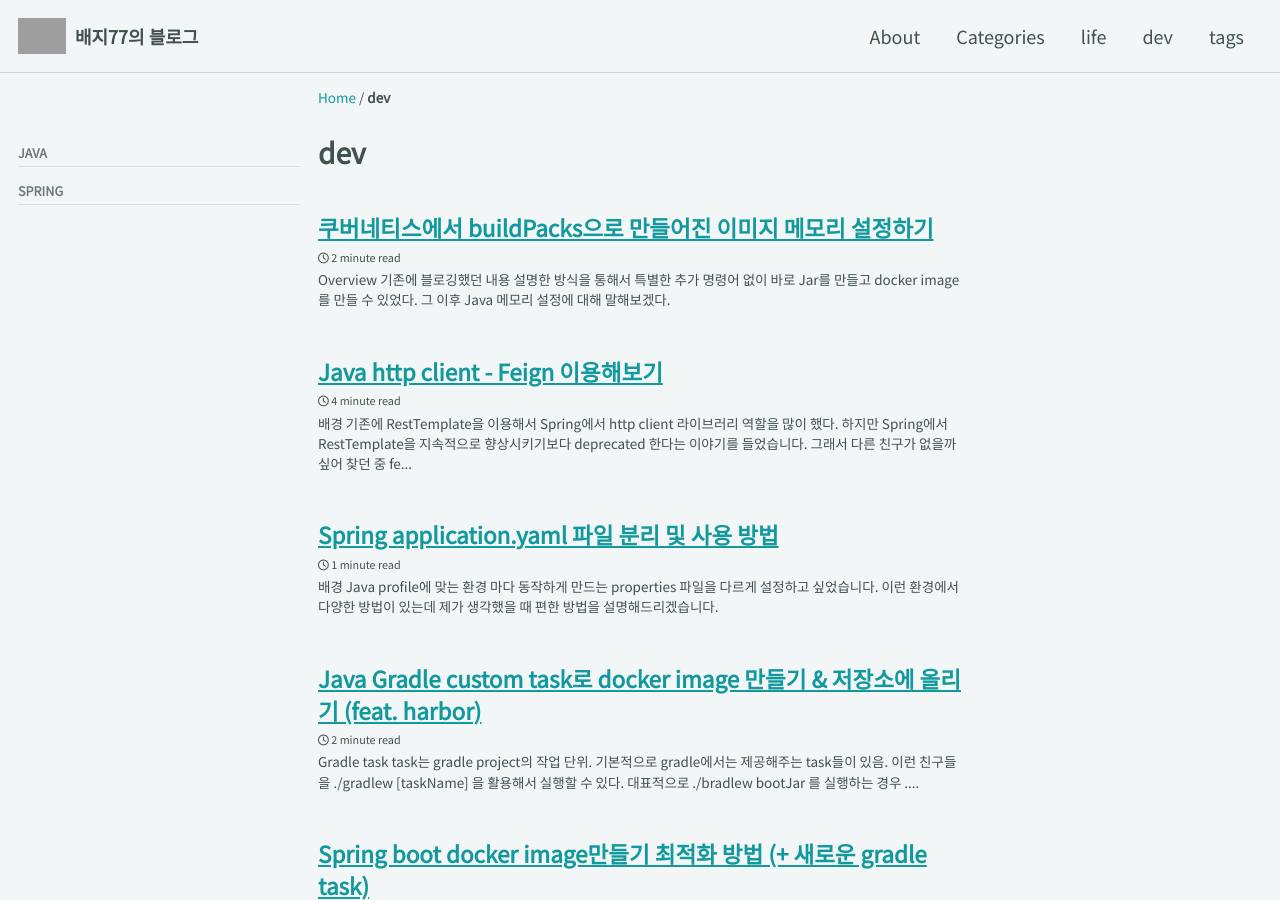
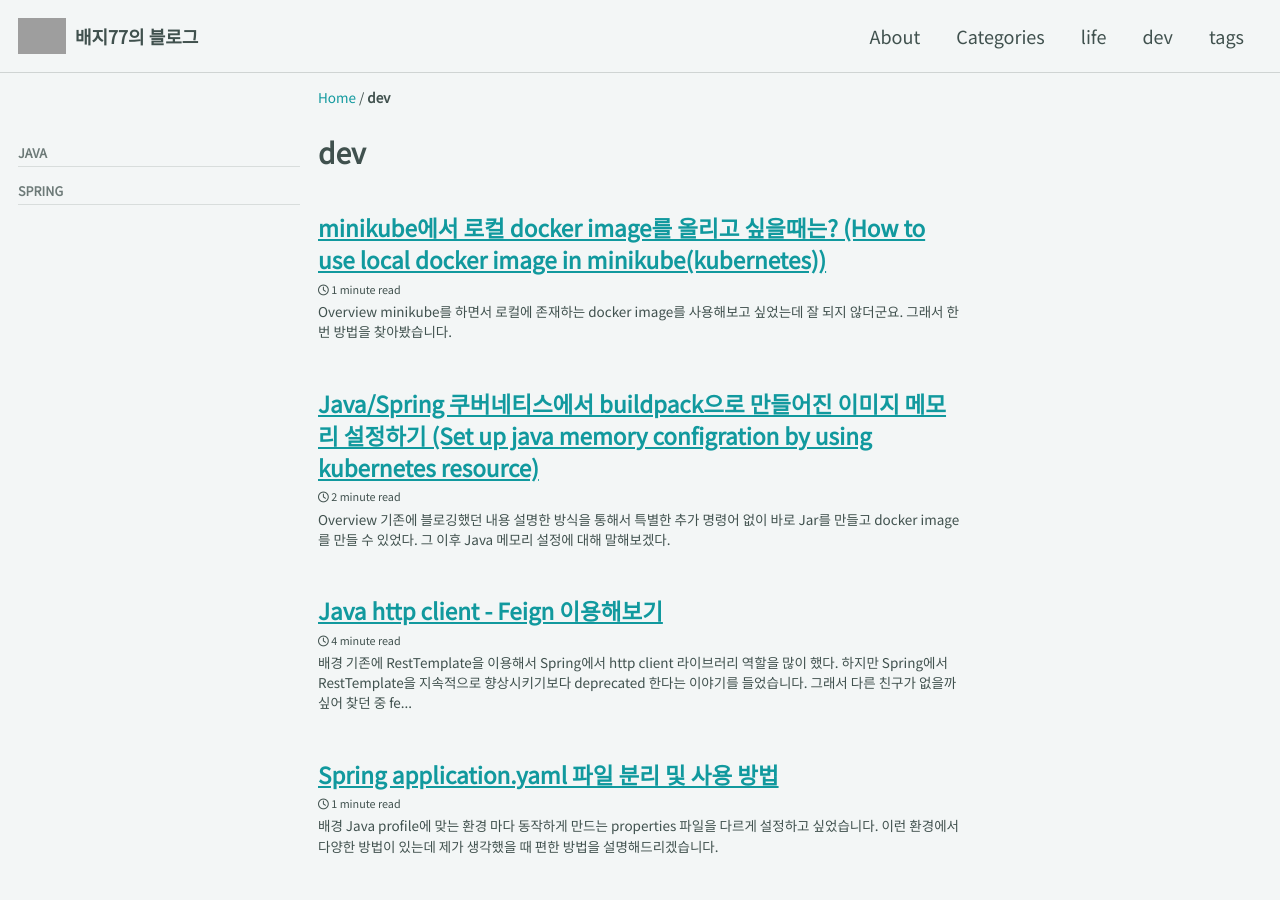
Before and after one commit to BaeJi77/BaeJi77.github.io, a Jekyll site: the page built from _pages/dev/category-dev.md, in a window 1280 px wide and 900 px high. Built offline with Jekyll 4.4.1, drawn with Linux system fonts in a browser that asks for light colours; cached includes are drawn as plain includes; nearby versions of some CDN libraries; some of the changed lines change nothing that is shown; grey boxes are pictures that could not be loaded.

Commit message:
2020-11-07 How to use doceker image in minikube

````diff
--- a/_posts/dev/2020-11-07-Java-buildPakc-memory-set-up.md
+++ b/_posts/dev/2020-11-07-Java-buildPack-memory-set-up.md
@@ -1,5 +1,5 @@
 ---
-title: "쿠버네티스에서 buildPacks으로 만들어진 이미지 메모리 설정하기"
+title: "Java/Spring 쿠버네티스에서 buildpack으로 만들어진 이미지 메모리 설정하기 (Set up java memory configration by using kubernetes resource)"
 
 categories:
   - spring
--- /dev/null
+++ b/_posts/dev/2020-11-07-use-local-docker-image-in-kubernetes.md
@@ -0,0 +1,94 @@
+---
+title: "minikube에서 로컬 docker image를 올리고 싶을때는? (How to use local docker image in minikube(kubernetes))"
+
+categories:
+  - dev
+  - infra
+  - kubernetes
+tags:
+  - dev
+  - kubernetes
+  - docker
+  - minikube
+---
+
+# Overview
+minikube를 하면서 로컬에 존재하는 docker image를 사용해보고 싶었는데 잘 되지 않더군요. 그래서 한번 방법을 찾아봤습니다.
+
+# 상황
+저는 로컬에 있는 것을 minikube에 올리기 위해서는 `.yaml` 파일을 만들던가 `kubectl`을 사용해서 실행했어요.
+``` yaml
+apiVersion: v1
+kind: Pod
+metadata:
+  name: spring-dockerize-default-pod
+spec:
+  containers:
+  - name: spring-dockerize-default-pod
+    image: spring-boot-dockerized:0.0.1-SNAPSHOT
+```
+
+``` bash
+$ kubtctl run [쿠버네티스 위에서 이름] --image=[이미지이름]:[태그이름]
+```
+
+이렇게 동작을 했을 때 정상적으로 동작할 줄 알았는데... 잘 돌아가지 않더군요.
+
+![kubectl_get_pods](/assets/images/before_get_pods.png)
+위에 사진 처럼 `ErrImagePull`라는 상태메시지가 나왔습니다. 자세하기 보기 위해서 `kubectl describe [resource name]` 을 통해서 확인해봤습니다.
+
+![describe_pods](/assets/images/before_error.png)
+
+``` bash
+Failed to pull image "[이미지이름]:[태그이름]": rpc error: code = Unknown desc = Error response from daemon: pull access denied for cms, repository does not exist or may require 'docker login': denied: requested access to the resource is denied
+```
+
+위에서 보이는 것 처럼 뭔가 `pull`을 하지 못하는 부분이 보였습니다.
+
+여기저기 에러 메시지를 검색도 해보고 혹시 로컬에 존재하는 이미지를 가져오지 못하는 것이 아닐까 싶어서 검색을 해보니 방법이 있더군요.
+
+현재 제가 로컬에서 동작하고 있는 docker image 모습입니다. (`docker ps`)
+
+![before_docker_ps](/assets/images/before_docker_ps.png)
+
+
+[minikube document](https://kubernetes.io/ko/docs/setup/learning-environment/minikube/#docker-%EB%8D%B0%EB%AA%AC-%EC%9E%AC%EC%82%AC%EC%9A%A9%EC%9D%84-%ED%86%B5%ED%95%9C-%EB%A1%9C%EC%BB%AC-%EC%9D%B4%EB%AF%B8%EC%A7%80-%EC%82%AC%EC%9A%A9%ED%95%98%EA%B8%B0) 를 보게 되면 local에서 사용하기 위한 방법이 존재했습니다.
+
+## 방법
+아주 간단하다. `minikube`와 현재 나의 `docker` host와 연결하는 방법인데
+
+``` bash
+$ minikube docker-env
+export DOCKER_TLS_VERIFY="1"
+export DOCKER_HOST="tcp://127.0.0.1:32778"
+export DOCKER_CERT_PATH="/Users/Hoon/.minikube/certs"
+export MINIKUBE_ACTIVE_DOCKERD="minikube"
+
+# To point your shell to minikube's docker-daemon, run:
+# eval $(minikube -p minikube docker-env)
+$ eval $(minikube -p minikube docker-env)
+```
+``$ minikube docker-env``를 입력하게 되면 저런 결과 값들이 나온다. 그리고 마지막 줄에 존재하는 ``$ eval $(minikube -p minikube docker-env)``를 실행하게 되면 `minikube`와 `docker daemon`과 연결하게 된다.
+
+![after_docker_ps](/assets/images/after_docker_ps.png)
+
+위에 사진은 이전에 다르게 `docker ps`를 했을 경우 나오는 모습이다. `docker` 이미지가 `minikube`에서 동작하는 driver(docker)와 연결되어진 것이기 때문에 **추가적으로** 만들어지 `docker image`는 `minikube` 위에 올라가게 된다!
+
+이젠 `minikube`에 올리고 싶은 친구가 있다면 위에 있는 명령어를 입력한 이후에 쿠버네티스에서 동작하게 되면 아주 깔끔하게 동작할 것이다.
+
+## 실제 실행 결과
+![after_docker_images](/assets/images/after_docker_images.png)
+![after_kubectl_run](/assets/images/kubectl_run.png)
+![after_kubectl_get_pods](/assets/images/after_kubectl_get_pods.png)
+
+실제 도커 이미지를 빌드하니 `minikube` 내부 `docker image`에 등록되는 모습을 볼 수 있다. 그 이후에 `kubectl run`을 통해서 동작시켜보니 정상적으로 동작하는 것을 볼 수 있다.
+
+## 주의
+정말 이상하게도 ``$ eval $(minikube -p minikube docker-env)`` 명령어를 친 터미널에서는 가능하고 터미널에서 다른 창을 켜서 실행해보니 다른 곳에서는 또 적용이 안되더라고요... 만약 minikube에서 올리고 싶은 경우는 해당 명령어를 친 곳에서 `docker build`를 진행하는게 맞을 것 같습니다.
+
+
+# 결론
+쿠버네티스를 자주 사용하지는 않기도 하고 로컬에서 테스트를 자주 하지 않다보니 익숙하지 않은 부분이 존재했다. 그러다보니 이것 하나 때문에 너무 많은 시간을 보냈기 때문에 누군가에게 도움이 되기를 바라며 끝내본다~
+
+# ref
+[minikube](https://kubernetes.io/ko/docs/setup/learning-environment/minikube/)
````
Also changed, not shown: assets/images/after_docker_images.png (added), assets/images/after_kubectl_get_pods.png (added), assets/images/before_docker_ps.png (added), assets/images/before_error.png (added), assets/images/before_get_pods.png (added), assets/images/kubectl_run.png (added), 1 other file.
